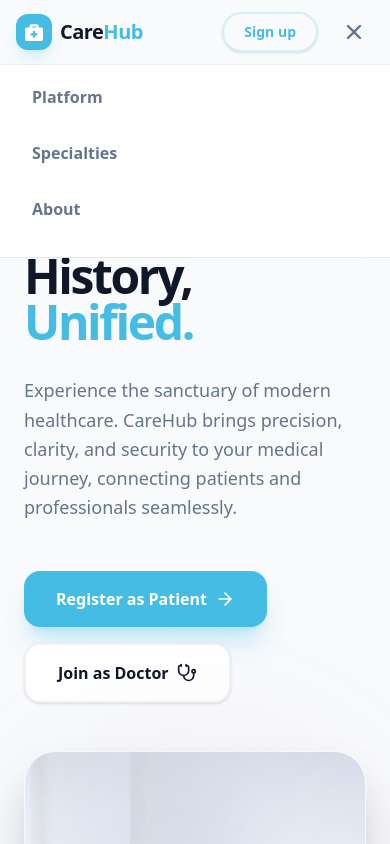
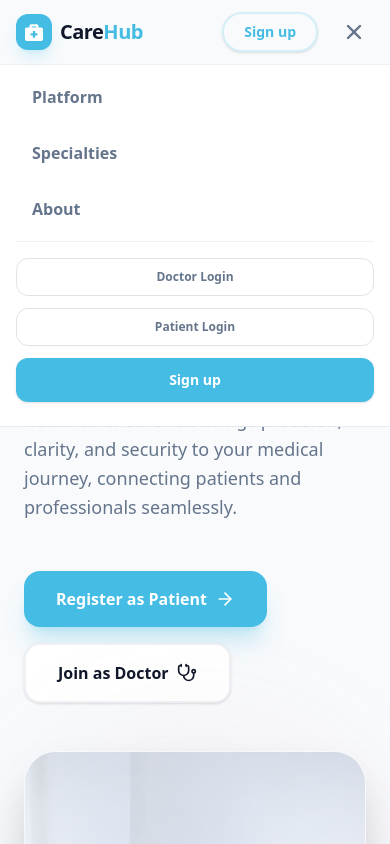
Before and after one commit to honda4coding/carehub, a Next.js app: page / in a window 390 px wide. Both pictures are taken after a click on the button 354 px from the left and 32 px from the top of the page. Shown: the top 844 px of the page. Built offline with nearby package versions, Linux system fonts and the light colour scheme.

Commit message:
style: adjust global layout, navbar offsets, sidebar toggler and fix auth cookie removal

```diff
--- a/src/components/global/DashboardShell.tsx
+++ b/src/components/global/DashboardShell.tsx
@@ -7,7 +7,7 @@ interface props{
 
 export default function DashboardShell({children,role}:props) {
   return (
-    <div className="flex min-h-screen bg-[hsl(var(--color-bg))]">
+    <div className="flex min-h-screen bg-[hsl(var(--color-bg))] pt-16">
       <Sidebar role={role} />
       <div className="flex-1 flex flex-col min-w-0">{children}</div>
     </div>
--- a/src/components/global/Navbar.tsx
+++ b/src/components/global/Navbar.tsx
@@ -129,14 +129,47 @@ export default function Navbar() {
         <div className="md:hidden bg-[hsl(var(--color-bg-surface))] border-t border-[hsl(var(--color-text-muted)/0.1)] animate-in slide-in-from-top duration-300">
           <div className="px-4 pt-2 pb-6 space-y-2">
             {links.map((link, index) => (
-              <Link key={index} href={link.href} className="block px-4 py-3 rounded-xl font-bold text-[hsl(var(--color-text-muted))] hover:bg-[hsl(var(--color-bg-soft))] hover:text-[hsl(var(--color-primary))] transition-all">
+              <Link
+                key={index}
+                href={link.href}
+                onClick={() => setIsOpen(false)}
+                className="block px-4 py-3 rounded-xl font-bold text-[hsl(var(--color-text-muted))] hover:bg-[hsl(var(--color-bg-soft))] hover:text-[hsl(var(--color-primary))] transition-all"
+              >
                 {link.label}
               </Link>
             ))}
+            {!isLoading && !isAuthenticated && (
+              <div className="pt-4 border-t border-[hsl(var(--color-text-muted)/0.1)] space-y-3">
+                <Link
+                  href="/login?role=doctor"
+                  onClick={() => setIsOpen(false)}
+                  className="block text-center text-xs font-bold py-2.5 rounded-xl border border-[hsl(var(--color-text-muted)/0.2)] text-[hsl(var(--color-text-muted))] hover:text-[hsl(var(--color-primary))] hover:border-[hsl(var(--color-primary))] transition-colors"
+                >
+                  Doctor Login
+                </Link>
+                <Link
+                  href="/login?role=patient"
+                  onClick={() => setIsOpen(false)}
+                  className="block text-center text-xs font-bold py-2.5 rounded-xl border border-[hsl(var(--color-text-muted)/0.2)] text-[hsl(var(--color-text-muted))] hover:text-[hsl(var(--color-primary))] hover:border-[hsl(var(--color-primary))] transition-colors"
+                >
+                  Patient Login
+                </Link>
+                <Link
+                  href="/register"
+                  onClick={() => setIsOpen(false)}
+                  className="block text-center bg-[hsl(var(--color-primary))] text-white font-bold text-sm py-3 rounded-xl shadow-sm hover:opacity-90 active:scale-95 transition-all"
+                >
+                  Sign up
+                </Link>
+              </div>
+            )}
             {isAuthenticated && (
               <button
-                onClick={logout}
-                className="w-full mt-4 flex items-center justify-center gap-2 bg-red-50 text-red-600 py-3 rounded-xl font-bold"
+                onClick={() => {
+                  logout();
+                  setIsOpen(false);
+                }}
+                className="w-full mt-4 flex items-center justify-center gap-2 bg-red-50 text-red-600 py-3 rounded-xl font-bold hover:bg-red-600 hover:text-white transition-colors"
               >
                 <FaSignOutAlt /> Sign Out
               </button>
--- a/src/components/global/Sidebar.tsx
+++ b/src/components/global/Sidebar.tsx
@@ -250,7 +250,7 @@ export default function Sidebar({ role }: { role: string }) {
         <button
           id="sidebar-toggle"
           onClick={() => setOpen(true)}
-          className="md:hidden fixed top-3.5 left-4 z-80 w-9 h-9 flex items-center justify-center rounded-[10px] bg-[hsl(var(--color-bg-surface))] border border-[hsl(var(--color-border))] text-[hsl(var(--color-text-muted))] shadow-sm"
+          className="md:hidden fixed top-[76px] left-4 z-40 w-9 h-9 flex items-center justify-center rounded-[10px] bg-[hsl(var(--color-bg-surface))] border border-[hsl(var(--color-border))] text-[hsl(var(--color-text-muted))] shadow-sm"
           aria-label="Open menu"
         >
           <LuMenu className="text-lg" />
--- a/src/context/AuthContext.tsx
+++ b/src/context/AuthContext.tsx
@@ -47,8 +47,8 @@ export function AuthProvider({ children }: { children: ReactNode }) {
     setRole(null);
     setUser(null);
 
-    Cookies.remove(AUTH_COOKIE_NAME);
-    Cookies.remove(ROLE_COOKIE_NAME);
+    Cookies.remove(AUTH_COOKIE_NAME, { path: '/' });
+    Cookies.remove(ROLE_COOKIE_NAME, { path: '/' });
     localStorage.removeItem(USER_STORAGE_KEY);
 
     router.push('/login');
--- a/src/middleware.ts
+++ b/src/middleware.ts
@@ -38,7 +38,7 @@ export function middleware(request: NextRequest) {
 // Middleware path configuration
 export const config = {
   matcher: [
-
+    '/admin/:path*',
     '/doctor/:path*',
     '/patient/:path*',
     '/login',
```
Also changed, not shown: 1 other file (tests, documents, lock files or other folders).
